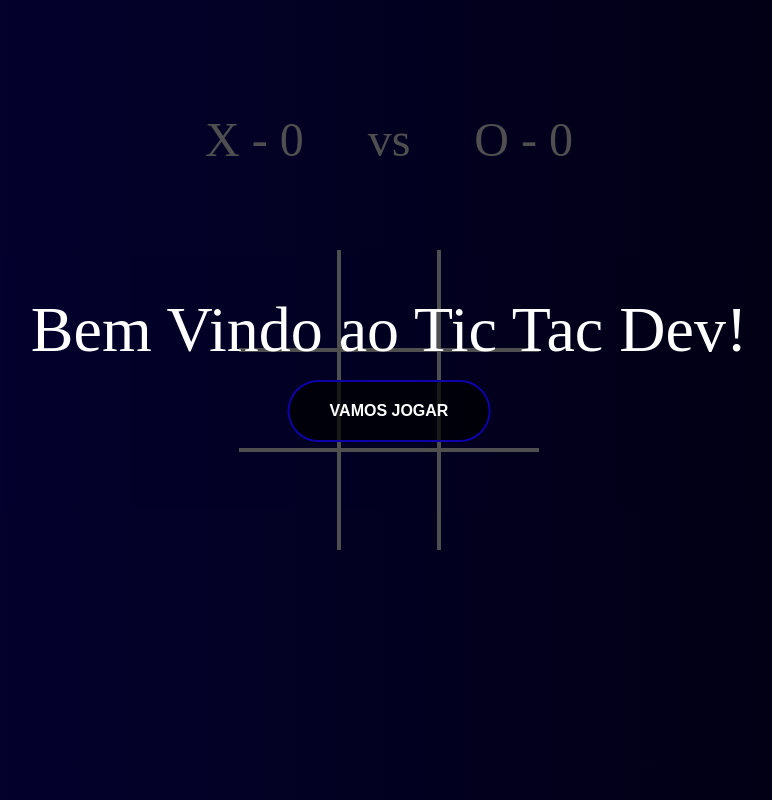
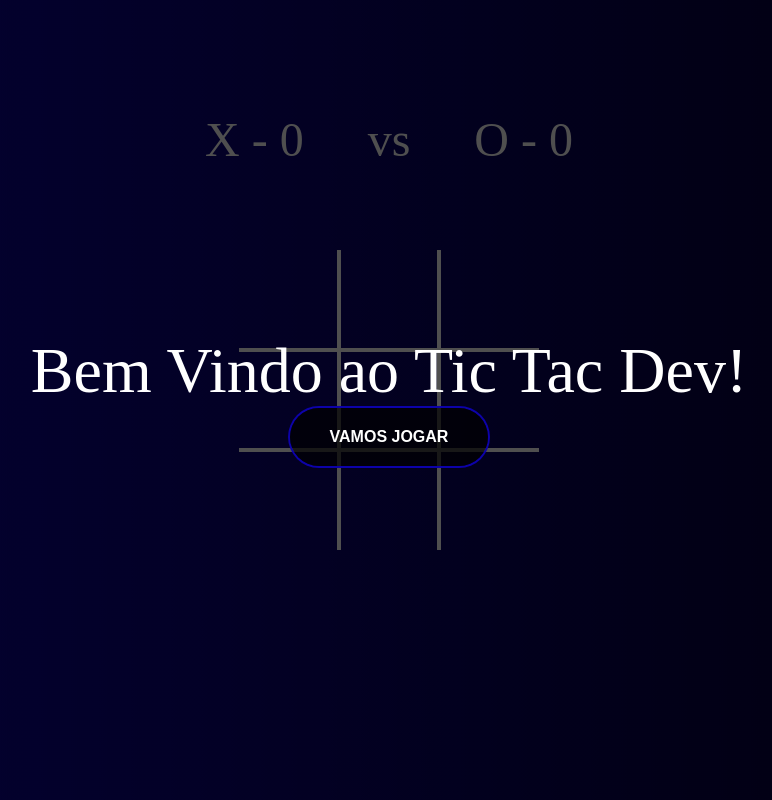
Before and after one commit to jonathanspereira/projeto-jogo-da-velha, a plain HTML site: page index.html in a window 1280 px wide. Shown: the whole page, without its empty margins (251-1023 px from the left). Drawn offline with Linux system fonts and the light colour scheme.

Commit message:
Update main.css
conserto do espaço entre texto e botão de início

```diff
--- a/css/main.css
+++ b/css/main.css
@@ -23,12 +23,11 @@ body{
 }
 
 
-
 /*----------Tela de inicio----------*/
 
 /* Mensagem de início */
 .start {
-  position: fixed;
+  position: absolute;
   top: 0;
   left: 0;
   width: 100%;
@@ -42,11 +41,10 @@ body{
 }
 
 .start-message-txt {
-  margin-bottom: 10%;
   color: var(--white-color);
   font-size: 4rem;
-  text-align: center; /* Centraliza horizontalmente */
-  padding-bottom: 1%;
+  text-align: center;
+  position: relative;
 }
 
 /*Botão de iniciar*/
@@ -66,12 +64,9 @@ body{
   cursor: pointer;
   overflow: hidden;
   transition: all 0.6s cubic-bezier(0.23, 1, 0.32, 1);
-  position: absolute;
-  bottom: 45%;
-  left: 50%;
-  transform: translateX(-50%);
+  position: relative;
+
 }
-
 
 .start-text:hover{
   color: var(--blue-color) !important;
```
